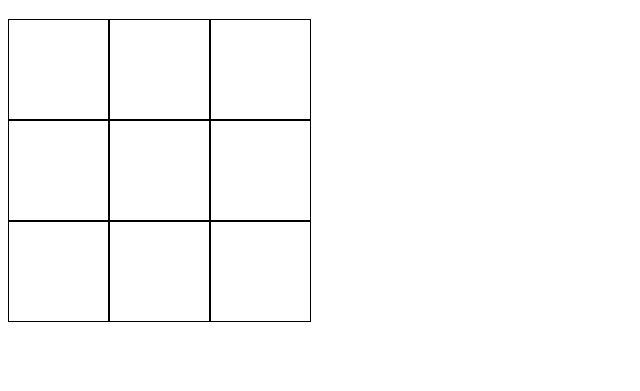
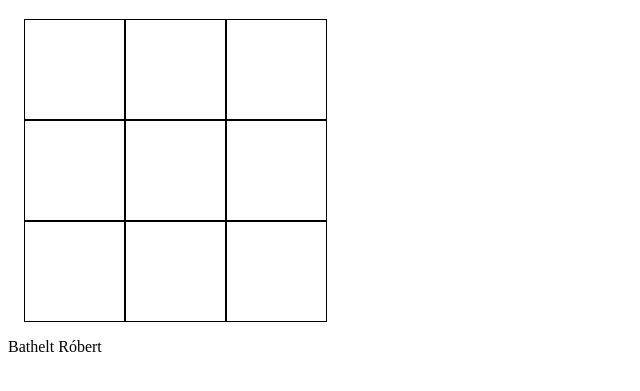
Before and after one commit to BeRobi/bathelt_robert-tictactoe, a plain HTML site: page index.html in a window 1280 px wide. Shown: the part 61-452 px from the top of the page, without its empty margins (0-640 px from the left). Drawn offline with nearby package versions, Linux system fonts and the light colour scheme.

Commit message:
footer hozzáadása

```diff
--- a/index.html
+++ b/index.html
@@ -21,5 +21,8 @@
       </header>
       <div class="jatekter"></div>
     </main>
+    <footer>
+        Bathelt Róbert
+    </footer>
   </body>
 </html>
--- a/style.css
+++ b/style.css
@@ -13,4 +13,5 @@
   display: grid;
   grid-template-columns: 101px 101px 101px;
   grid-template-rows: 101px 101px 101px;
+  margin: 1rem;
 }
```
